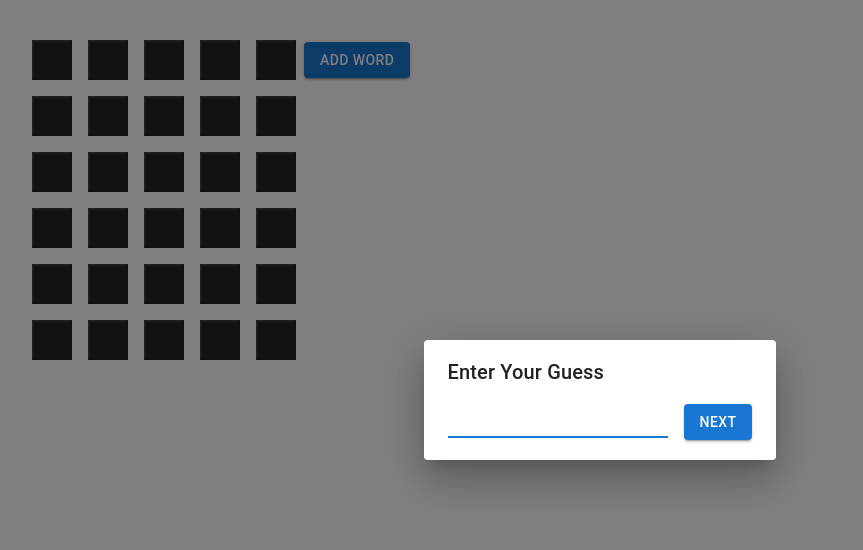
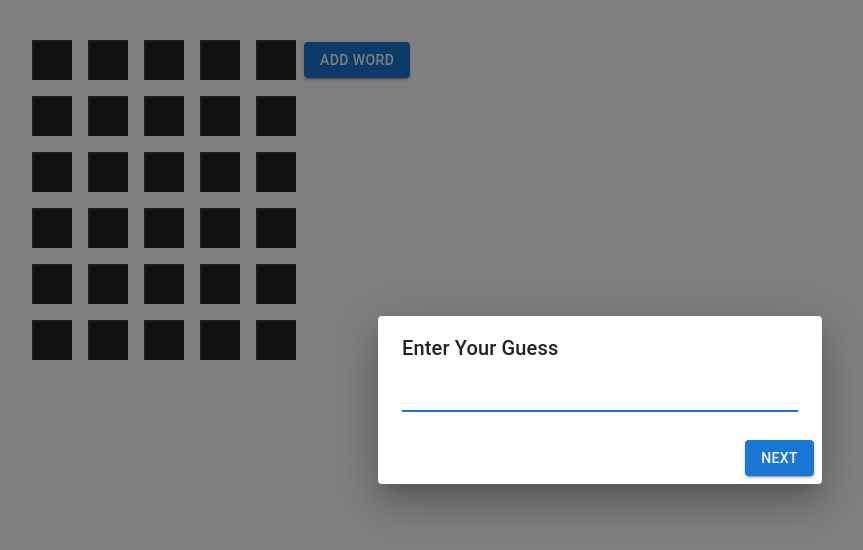
Before and after one commit to austinChappell/wordle_solver, a React (Create React App) app: page / in a window 1280 px wide. Both pictures are taken after a click on the button "ADD WORD". Shown: the top 550 px of the page, without its empty margins (40-903 px from the left). Built offline with nearby package versions, Linux system fonts and the light colour scheme.

Commit message:
Add some styling to dialog

```diff
--- a/src/WordRow.tsx
+++ b/src/WordRow.tsx
@@ -1,6 +1,6 @@
 // External Dependencies
 import { ChangeEvent, FC, useCallback, useState } from "react"
-import { Box, Button, Dialog, DialogContent, DialogTitle, Input, Typography } from '@mui/material';
+import { Box, Button, Dialog, DialogActions, DialogContent, DialogTitle, Input, Typography } from '@mui/material';
 import LetterGrid, { LetterGuess, Result } from "./LetterGrid";
 import styled from "@emotion/styled";
 
@@ -76,13 +76,11 @@ const WordRow: FC<Props> = ({
   const handleClickLetter = useCallback((index: number, result: Result) => () => {
     const currentLetter = letters[index];
 
-    if (currentLetter.result !== Result.Wrong) {
-      return;
-    }
+    const newResult = currentLetter.result === Result.Wrong ? result : Result.Wrong;
 
     setLetters(letters.map((l, i) => ({
       letter: l.letter,
-      result: i === index ? result : l.result,
+      result: i === index ? newResult : l.result,
     })));
   }, [letters]);
 
@@ -102,21 +100,27 @@ const WordRow: FC<Props> = ({
         )}
       </Container>
 
-      <Dialog open={isDialogOpen}>
+      <Dialog
+        fullWidth
+        maxWidth="xs"
+        open={isDialogOpen}
+      >
         <DialogTitle>
           {getTitle(step)}
         </DialogTitle>
 
+        {step === 'word' && (
+          <>
             <DialogContent>
-          {step === 'word' && (
-            <Container>
               <Input
                 autoFocus
+                fullWidth
                 onChange={handleChange}
                 value={value}
               />
+            </DialogContent>
 
-              <Box marginLeft={2}>
+            <DialogActions>
               <Button
                 color="primary"
                 onClick={handleCompleteWord}
@@ -124,19 +128,29 @@ const WordRow: FC<Props> = ({
               >
                 Next
               </Button>
-              </Box>
-            </Container>
+            </DialogActions>
+          </>
         )}
 
         {step === 'yellowLetters' && (
-            <Container>
+          <>
+            <DialogContent>
               <LetterGrid
                 letters={letters}
                 onClickLetter={handleClickLetter}
                 onClickResult={Result.Exists}
               />
+            </DialogContent>
 
-              <Box marginLeft={2}>
+            <DialogActions>
+              <Button
+                color="primary"
+                onClick={() => setStep('word')}
+                variant="outlined"
+              >
+                Back
+              </Button>
+
               <Button
                 color="primary"
                 onClick={handleCompleteYellowLetters}
@@ -144,19 +158,29 @@ const WordRow: FC<Props> = ({
               >
                 Next
               </Button>
-              </Box>
-            </Container>
+            </DialogActions>
+          </>
         )}
 
         {step === 'greenLetters' && (
-            <Container>
+          <>
+            <DialogContent>
               <LetterGrid
                 letters={letters}
                 onClickLetter={handleClickLetter}
                 onClickResult={Result.Correct}
               />
+            </DialogContent>
 
-              <Box marginLeft={2}>
+            <DialogActions>
+              <Button
+                color="primary"
+                onClick={() => setStep('yellowLetters')}
+                variant="outlined"
+              >
+                Back
+              </Button>
+
               <Button
                 color="primary"
                 onClick={handleClickDone}
@@ -164,10 +188,9 @@ const WordRow: FC<Props> = ({
               >
                 Done
               </Button>
-              </Box>
-            </Container>
+            </DialogActions>
+          </>
         )}
-        </DialogContent>
       </Dialog>
     </>
   )
```
Lines whose indentation alone changed are shown as unchanged.
